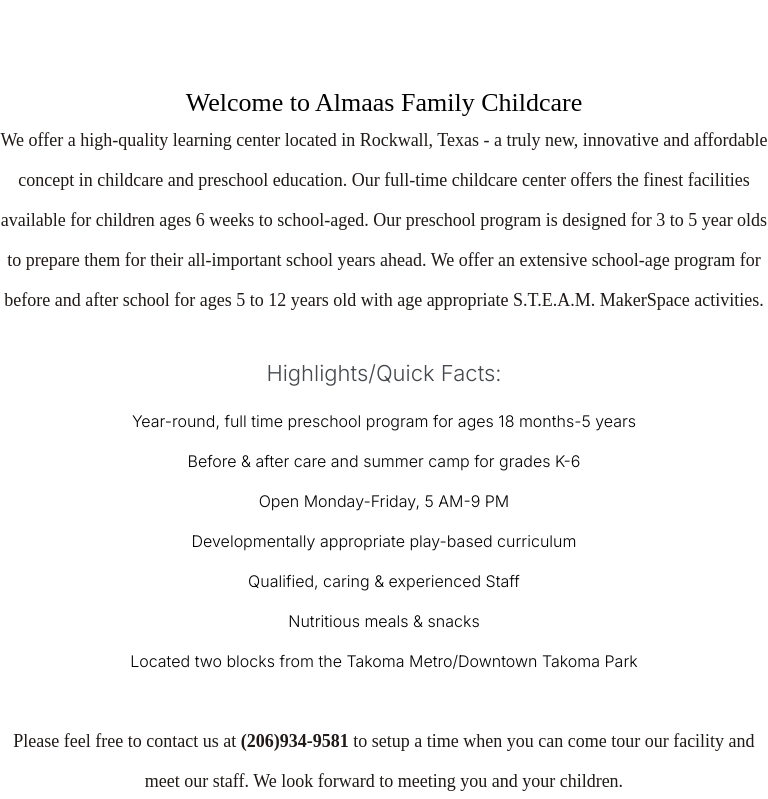
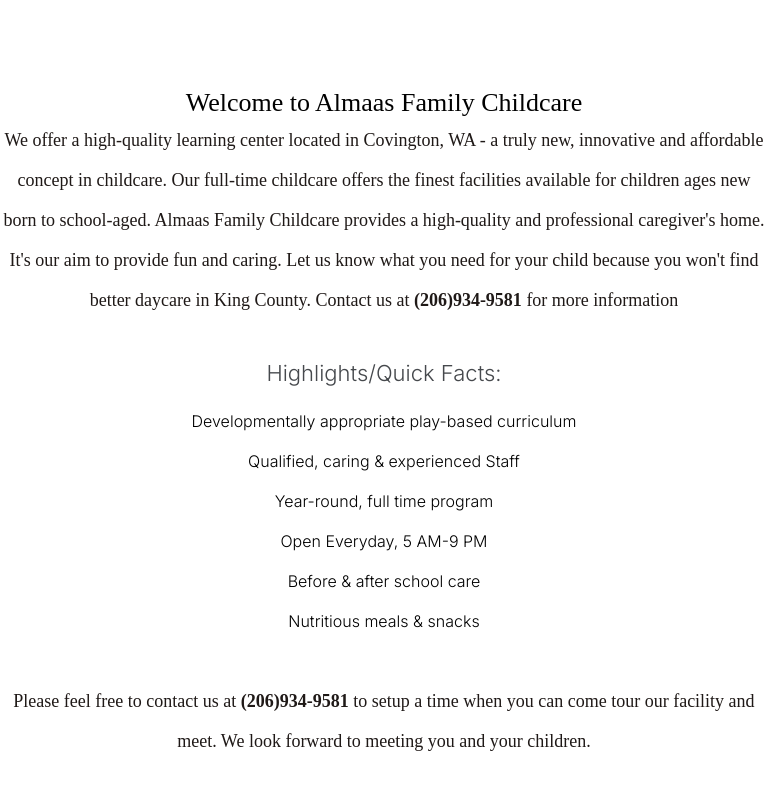
Before and after one commit to nabdi7/almaas-childcare, a React (Create React App) app: page / in a window 768 px wide. Shown: the part 800-1599 px from the top of the page. Built offline with nearby package versions, Linux system fonts and the light colour scheme.

Commit message:
programs

```diff
--- a/src/components/Home.css
+++ b/src/components/Home.css
@@ -93,6 +93,10 @@
     text-decoration: underline;
 }
 
+.gallery-title {
+    margin-top: 2rem;
+    margin-bottom: 2rem;
+}
 
 /* programs */
 .programBox {
@@ -301,6 +305,15 @@
 }
 
 @media screen and (max-width: 768px) {
+    body {
+        overflow-x: hidden;
+    }
+
+    /* Background image */
+    .background-image {
+        padding-top: 2rem;
+    }
+
     /* about the daycare  */
     .aboutSection {
         display: flex;
@@ -348,6 +361,12 @@
         padding-top: 10px;
     }
 
+    /* programs  */
+    .programBox .programs-container .program {
+        width: 100%;
+    }
+
+
     /* contact us  */
     .contactSection {
         display: flex;
@@ -360,9 +379,8 @@
         float: none;
     }
 
-
     .contactSection .rightCBlock .desc {
-        width: 450px;
+        width: 350px;
         position: relative;
         margin: 80px auto;
         padding: 35px 45px;
@@ -375,3 +393,76 @@
 
 
 }
+
+/* ipad air, pro,  surface pro, next hub*/
+@media screen and (min-width: 768px) and (max-width: 1024px) {
+    /* Programs section */
+    .programBox .programs-container .program {
+        width: 50%;
+    }
+
+    .programBox .program .program-type h3 {
+        font-size: 20px;
+        padding-top: 15px;
+    }
+
+    .programBox .program .program-type .ageRange {
+        margin-bottom: 8px;
+    }
+
+    /* About section */
+    .aboutSection {
+        display: flex;
+        flex-direction: column-reverse;
+    }
+
+    .aboutSection .leftSide,
+    .aboutSection .rightSide {
+        width: 100%;
+        float: none;
+        padding-left: 0;
+        padding-right: 0;
+        text-align: center;
+    }
+
+    .aboutSection .leftSide img {
+        width: 90%;
+        margin: 20px auto;
+    }
+
+    .aboutSection .rightSide {
+        padding: 0;
+    }
+
+    .aboutSection .rightSide h2 {
+        font-size: 26px;
+    }
+
+    .aboutSection .rightSide p {
+        font-size: 18px;
+    }
+
+    .aboutSection .rightSide h3 {
+        font-size: 22px;
+    }
+
+    .aboutSection ul,
+    .bodycontent ol {
+        padding-left: 0;
+    }
+
+    .aboutSection ul>li,
+    .bodycontent ol>li {
+        padding-bottom: 10px;
+        padding-top: 10px;
+    }
+
+    /* Contact section */
+    .contactSection .rightCBlock .desc {
+        width: 400px;
+    }
+    form {
+        width: 100%;
+    }
+
+}
--- a/src/components/Home.js
+++ b/src/components/Home.js
@@ -43,33 +43,34 @@
             <div class="rightSide">
                 <h2>Welcome to Almaas Family Childcare</h2>
 
-                <p>We offer a high-quality learning center located in Rockwall,
-                    Texas - a truly new, innovative and affordable concept in
-                    childcare and preschool education. Our full-time childcare
-                    center offers the finest facilities available for children
-                    ages 6 weeks to school-aged. Our preschool program is designed
-                    for 3 to 5 year olds to prepare them for their all-important
-                    school years ahead. We offer an extensive school-age program
-                    for before and after school for ages 5 to 12 years old with
-                    age appropriate S.T.E.A.M. MakerSpace activities.
+                <p>We offer a high-quality learning center located in Covington,
+                    WA - a truly new, innovative and affordable concept in
+                    childcare. Our full-time childcare offers the finest facilities available for children
+                    ages new born to school-aged. Almaas Family Childcare
+                    provides a high-quality and professional caregiver's home.
+                    It's our aim to provide fun and caring. Let us know what
+                    you need for your child because you won't find better
+                    daycare in King County. Contact us at <b> (206)934-9581 </b>
+                    for more information
                 </p>
 
                 <br/>
                 <br/>
                 <h3>Highlights/Quick Facts:</h3>
                 <ul className='bodycontent'>
-                    <li> Year-round, full time preschool program for ages 18 months-5 years</li>
-                    <li>Before &amp; after care and summer camp for grades K-6</li>
-                    <li>Open Monday-Friday, 5 AM-9 PM</li>
                     <li>Developmentally appropriate play-based curriculum</li>
                     <li>Qualified, caring &amp; experienced Staff</li>
+                    <li> Year-round, full time program</li>
+                    <li>Open Everyday, 5 AM-9 PM</li>
+                    <li>Before &amp; after school care </li>
                     <li>Nutritious meals &amp; snacks </li>
-                    <li>Located two blocks from the Takoma Metro/Downtown Takoma Park</li>
                 </ul>
 
                 <br/>
                 <br/>
-                <p>Please feel free to contact us at <b> (206)934-9581 </b> to setup a time when you can come tour our facility and meet our staff. We look forward to meeting you and your children. </p>
+                <p>Please feel free to contact us at <b> (206)934-9581 </b> to setup a
+                time when you can come tour our facility and meet. We look
+                forward to meeting you and your children. </p>
 
                 <br />
             </div>
@@ -94,7 +95,8 @@
                     <div className='program-type'>
                         <h3>Infant Program</h3>
                         <p class="ageRange">18 mo to 2 years</p>
-                        <p>Our toddler program is designed for children 18 months to 2 years old.</p>
+                        <p>Our infant program provides a nurturing environment for children aged 18 months to 2 years, fostering early development and exploration.</p>
+
                     </div>
                 </a>
 
@@ -105,7 +107,7 @@
                     <div className='program-type'>
                         <h3>Preschool</h3>
                         <p class="ageRange">2 to 5 years</p>
-                        <p>Our toddler program is designed for children 18 months to 2 years old.</p>
+                        <p>Our preschool program focuses on foundational skills and social interaction for children aged 2 to 5 years, preparing them for a smooth transition to formal education.</p>
                     </div>
                 </a>
 
@@ -116,7 +118,7 @@
                     <div className='program-type'>
                         <h3>School Age</h3>
                         <p class="ageRange">5 to 12 years</p>
-                        <p>Our toddler program is designed for children 18 months to 2 years old.</p>
+                        <p>Our school-age program offers a stimulating environment for children aged 5 to 12 years, combining education and recreation to support their ongoing development.</p>
                     </div>
                 </a>
 
@@ -127,7 +129,7 @@
                     <div className='program-type'>
                         <h3>Other Programs</h3>
                         <p class="ageRange">5 to 12 years</p>
-                        <p>Our toddler program is designed for children 18 months to 2 years old.</p>
+                        <p>Explore our diverse range of programs tailored to different age groups and interests, ensuring a holistic and enriching experience for all participants.</p>
                     </div>
                 </a>
             </div>
```
